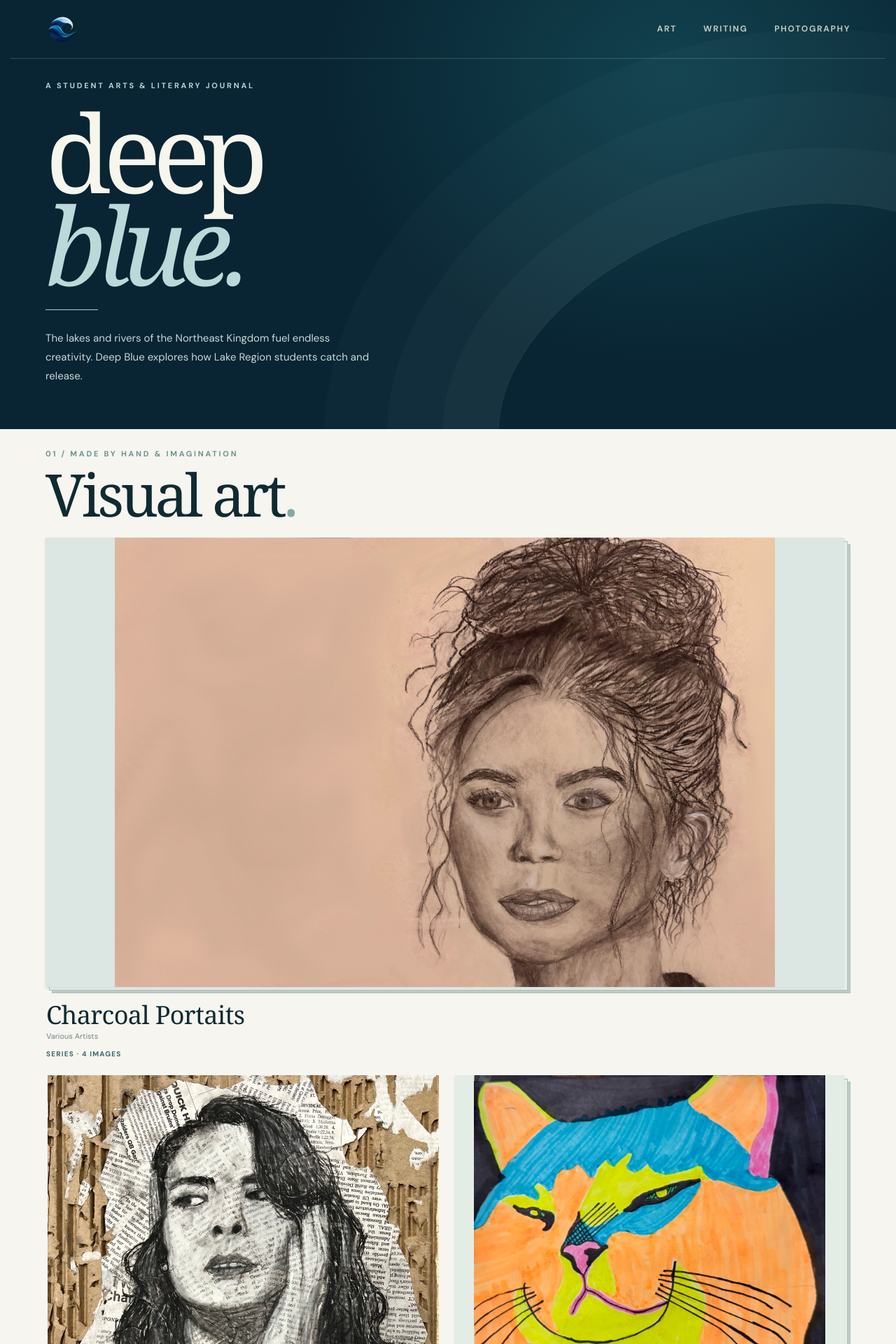
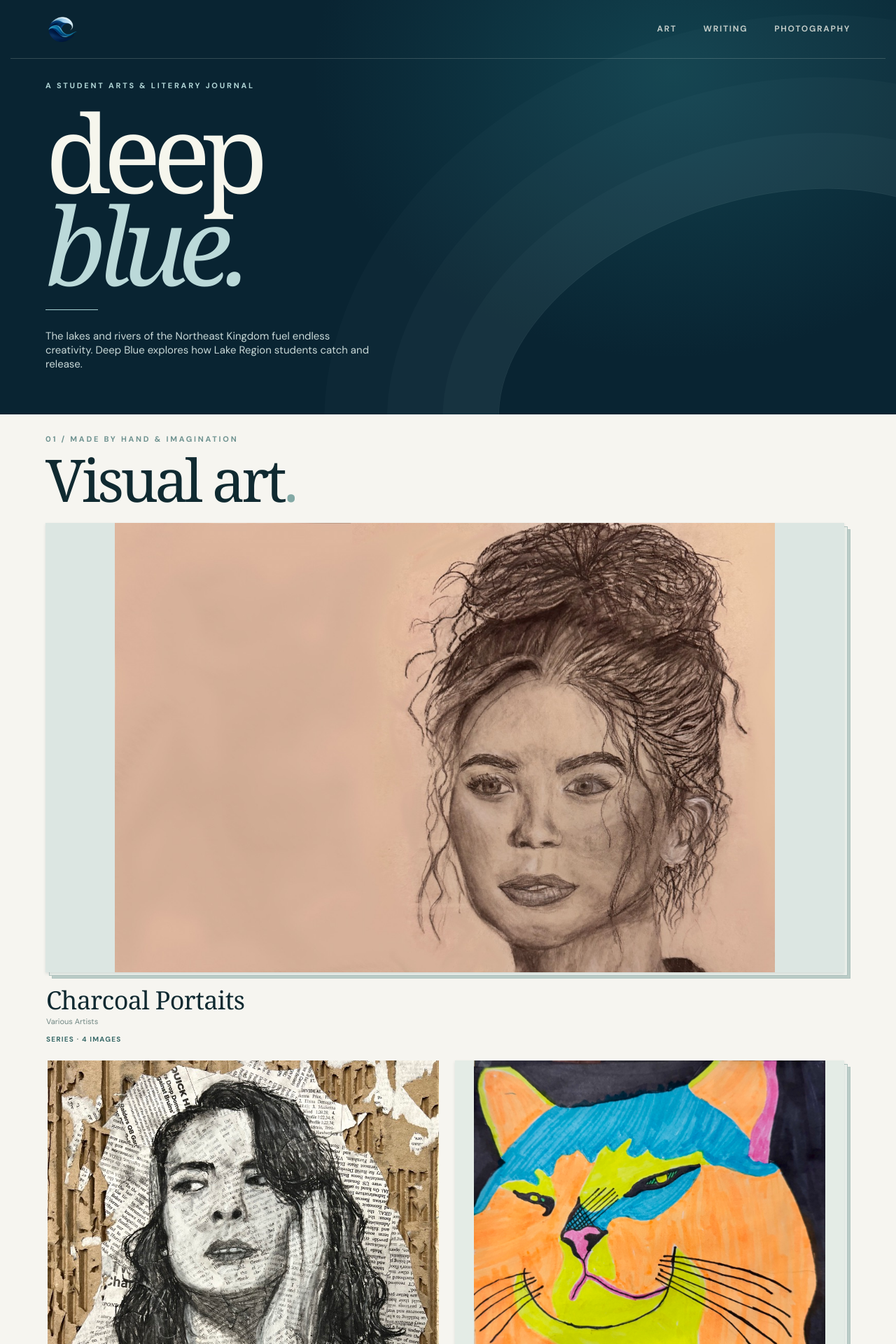
Before and after one commit to egentler/deep-blue, a Jekyll site: the page built from index.html, in a window 1280 px wide. Shown: the top 1920 px of the page at 70% size. Built offline with Jekyll 4.4.1, drawn with Linux system fonts in a browser that asks for light colours; some web fonts are replaced.

Commit message:
Add files via upload

```diff
--- a/_layouts/default.html
+++ b/_layouts/default.html
@@ -23,6 +23,9 @@
 .sitebar{padding-top:18px;padding-bottom:17px}
 .sitebar .brand-mini--icon{display:inline-flex;align-items:center;justify-content:center;width:48px;height:48px;flex:0 0 48px;line-height:1}
 .sitebar .brand-mini--icon img{display:block;width:100%;height:100%;object-fit:contain}
+/* Tighten only the homepage introduction paragraph (previously 1.82). */
+.hero-inner--single .hero-copy{line-height:1.35}
+
 /* Bring the journal label closer to the navigation divider on the homepage. */
 .hero-inner--single{padding-top:30px}
 @media(max-width:640px){
```
